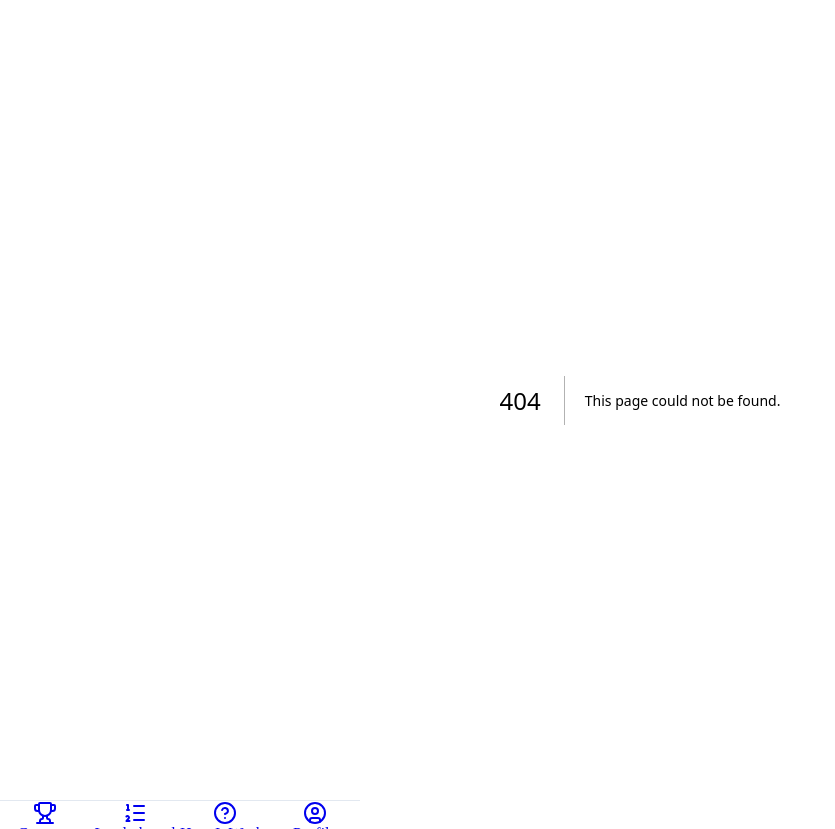
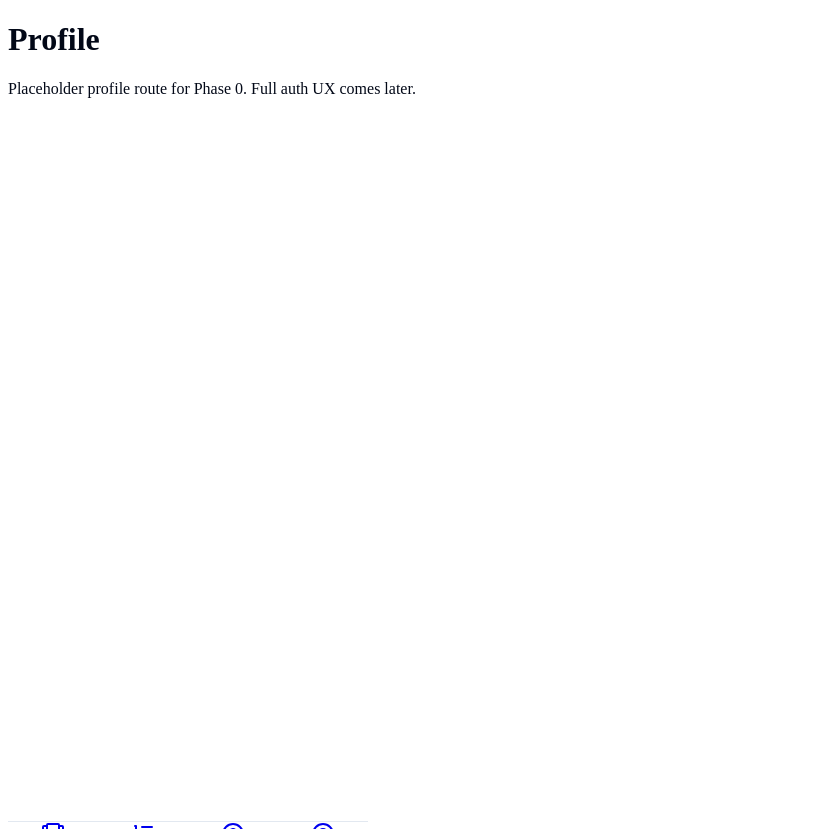
Before and after one commit to parkerhlevy/pickrank-app, a Next.js app: page /profile in a window 1280 px wide. Before the commit this address had no page. Shown: the whole page, without its empty margins (0-835 px from the left). Before the commit the page ends 800 px from the top, so only its background shows below. Built offline with nearby package versions, Linux system fonts and the light colour scheme.

Commit message:
Phase 0: add profile placeholder route

```diff
--- /dev/null
+++ b/app/profile/page.tsx
@@ -0,0 +1,8 @@
+export default function ProfilePage() {
+  return (
+    <div className="space-y-2">
+      <h1 className="text-2xl font-bold">Profile</h1>
+      <p className="text-muted-foreground">Placeholder profile route for Phase 0. Full auth UX comes later.</p>
+    </div>
+  );
+}
```
